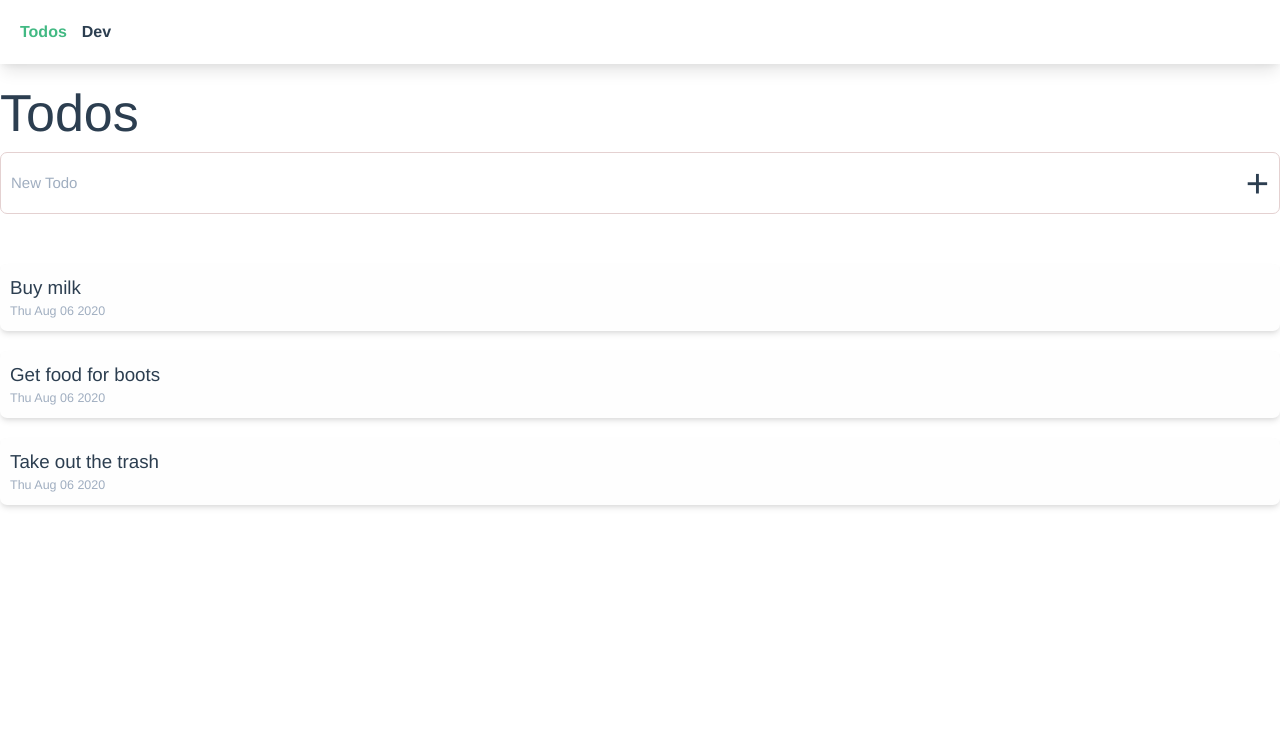
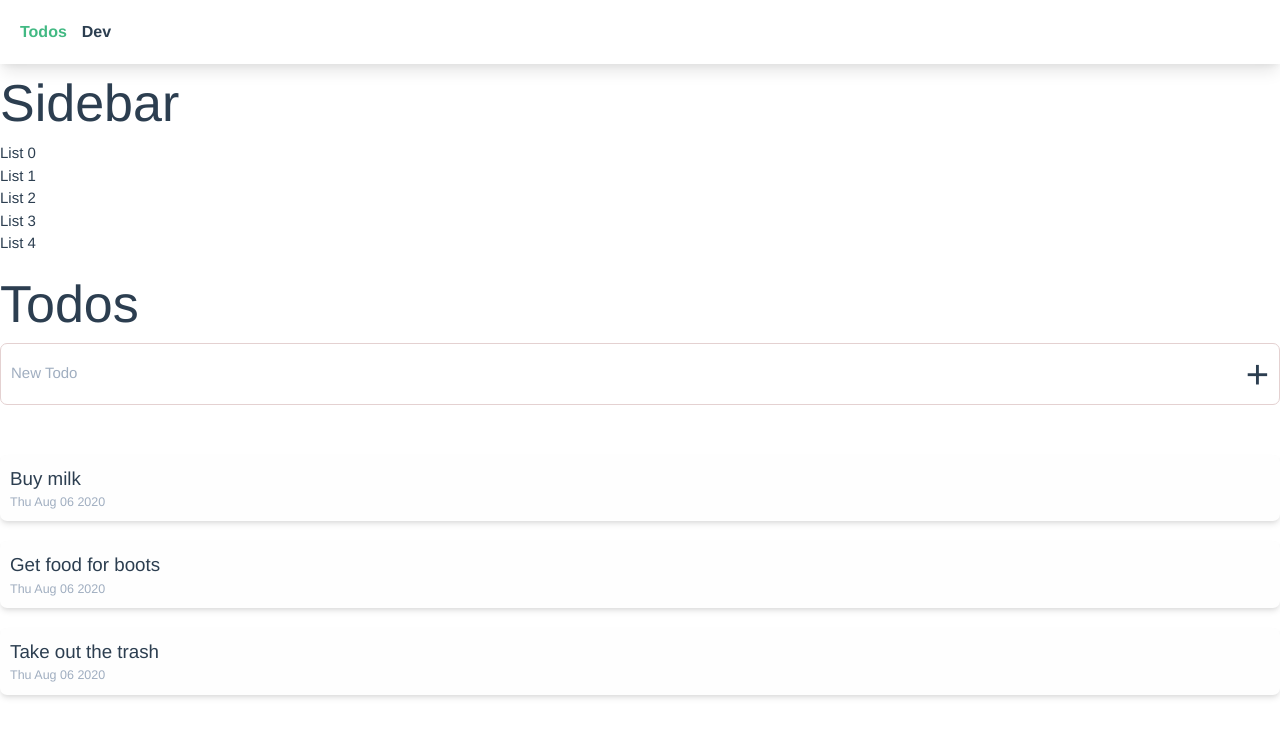
Before and after one commit to unChartedZone/todo-app, a Vue app: page / in a window 1280 px wide. Shown: the top 736 px of the page. Built offline with nearby package versions, Linux system fonts and the light colour scheme.

Commit message:
added sidebar to todos that will hold different lists of todos

```diff
--- /dev/null
+++ b/src/components/Sidebar.vue
@@ -0,0 +1,39 @@
+<template>
+  <div class="sidebar">
+    <h1 class="h1">Sidebar</h1>
+    <ul>
+      <li v-for="list in lists" :key="list.name" class="text-2xl">
+        {{ list.name }}
+      </li>
+    </ul>
+  </div>
+</template>
+
+<script>
+export default {
+  data() {
+    return {
+      lists: [],
+    };
+  },
+  mounted() {
+    this.loadSampleLists();
+  },
+  methods: {
+    loadSampleLists() {
+      for (let i = 0; i < 5; i += 1) {
+        this.lists.push({
+          name: `List ${i} `,
+          todoListRefId: '',
+        });
+      }
+    },
+  },
+};
+</script>
+
+<style lang="scss">
+.sidebar {
+  display: inline-block;
+}
+</style>
--- a/src/views/Todos.vue
+++ b/src/views/Todos.vue
@@ -1,5 +1,7 @@
 <template>
-  <div class="container mx-auto mt-4">
+  <div>
+    <Sidebar />
+    <div class="container mt-4">
       <h1 class="h1">Todos</h1>
       <div class="text-field">
         <form
@@ -28,10 +30,16 @@
         </div>
       </div>
     </div>
+  </div>
 </template>
 
 <script>
+import Sidebar from '@/components/Sidebar.vue';
+
 export default {
+  components: {
+    Sidebar,
+  },
   data() {
     return {
       inputText: '',
```
Lines whose indentation alone changed are shown as unchanged.
